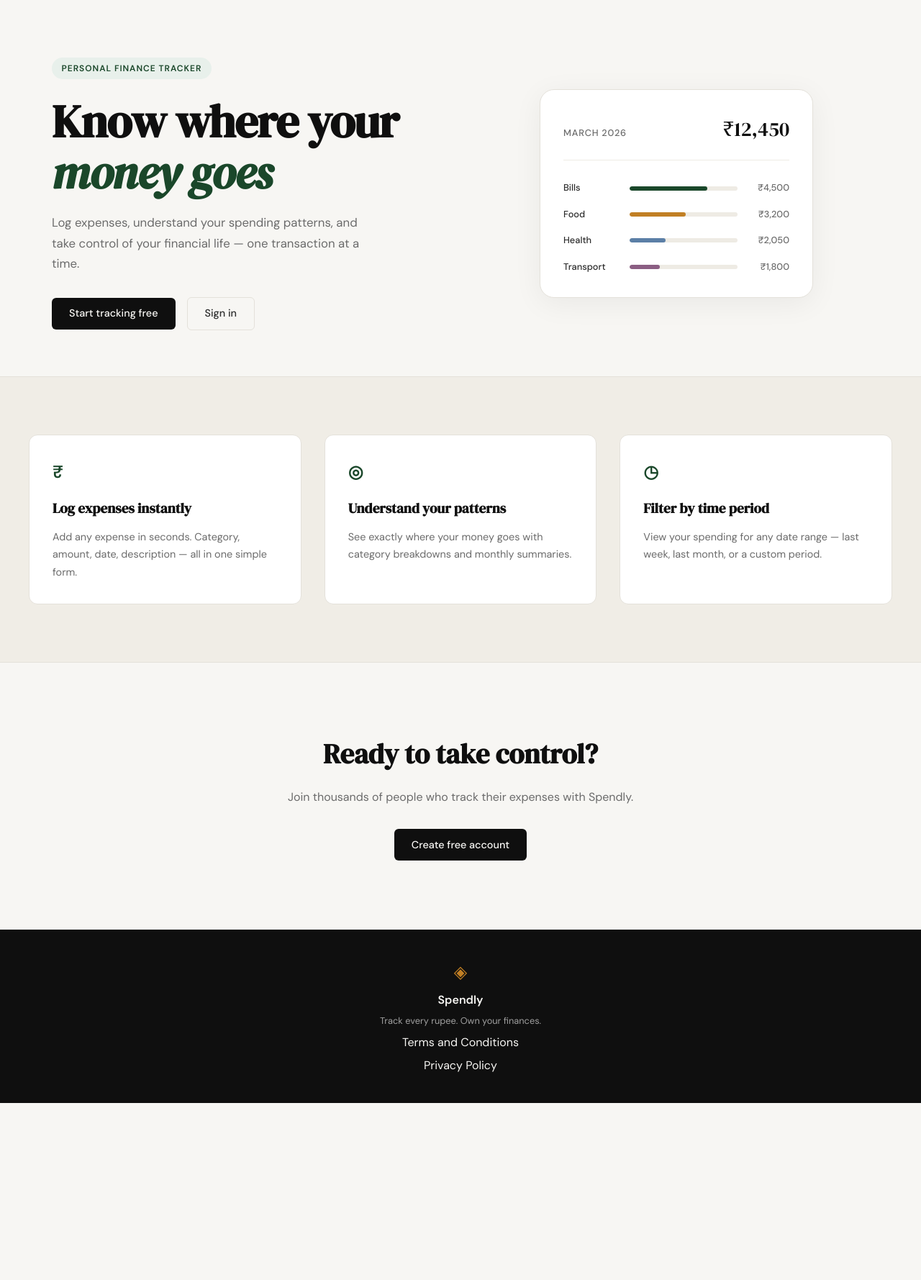
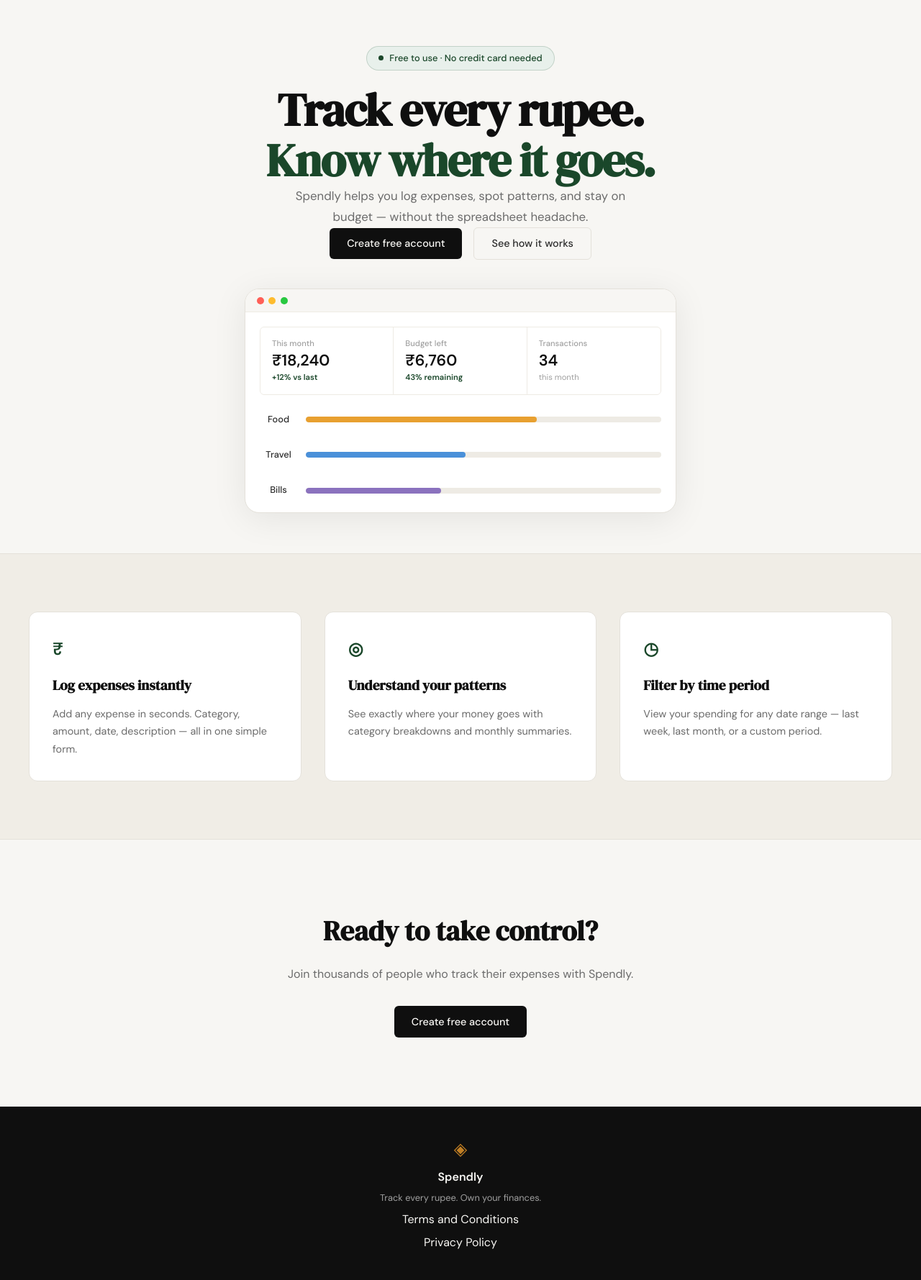
Before and after one commit to MDubey87/spendly, a Flask app: page / in a window 1280 px wide. Shown: the part 61-1840 px from the top of the page at 72% size. Before the commit the page ends 1594 px from the top, so only its background shows below. Run offline with Flask 3, Linux system fonts and the light colour scheme.

Commit message:
landing: redesign hero section to match mockup

```diff
--- /dev/null
+++ b/static/css/landing.css
@@ -0,0 +1,179 @@
+/* ------------------------------------------------------------------ */
+/* Hero — overrides style.css two-column layout                        */
+/* ------------------------------------------------------------------ */
+
+.hero {
+    padding: 4rem 2rem 3.5rem;
+    display: flex;
+    flex-direction: column;
+    align-items: center;
+    text-align: center;
+    gap: 2.5rem;
+    max-width: 860px;
+    margin: 0 auto;
+}
+
+/* Badge */
+
+.hero-badge {
+    display: inline-flex;
+    align-items: center;
+    gap: 0.5rem;
+    background: var(--accent-light);
+    color: var(--accent);
+    font-size: 0.8rem;
+    font-weight: 500;
+    padding: 0.35rem 1rem;
+    border-radius: 999px;
+    border: 1px solid rgba(26, 71, 42, 0.18);
+    margin-bottom: 1.25rem;
+    text-transform: none;
+    letter-spacing: 0;
+}
+
+.badge-dot {
+    width: 7px;
+    height: 7px;
+    border-radius: 50%;
+    background: var(--accent);
+    flex-shrink: 0;
+}
+
+/* Title */
+
+.hero-title {
+    font-size: clamp(2.5rem, 6vw, 4rem);
+    letter-spacing: -0.025em;
+    margin-bottom: 0;
+}
+
+.hero-title-accent {
+    color: var(--accent);
+    font-style: normal;
+}
+
+/* Subtitle */
+
+.hero-subtitle {
+    max-width: 480px;
+    margin: 0 auto;
+}
+
+/* Buttons */
+
+.hero-actions {
+    justify-content: center;
+}
+
+/* ------------------------------------------------------------------ */
+/* Mock browser card                                                   */
+/* ------------------------------------------------------------------ */
+
+.mock-browser {
+    background: var(--paper-card);
+    border: 1px solid var(--border);
+    border-radius: var(--radius-lg);
+    box-shadow: 0 8px 48px rgba(0, 0, 0, 0.08);
+    width: 100%;
+    max-width: 600px;
+    overflow: hidden;
+}
+
+.mock-browser-bar {
+    padding: 0.65rem 1rem;
+    border-bottom: 1px solid var(--border-soft);
+    display: flex;
+    align-items: center;
+    gap: 0.4rem;
+    background: var(--paper);
+}
+
+.dot {
+    width: 10px;
+    height: 10px;
+    border-radius: 50%;
+}
+
+.dot-red    { background: #ff5f57; }
+.dot-yellow { background: #febc2e; }
+.dot-green-btn { background: #28c840; }
+
+.mock-browser-body { padding: 1.25rem; }
+
+/* Stat tiles */
+
+.mock-stats {
+    display: grid;
+    grid-template-columns: repeat(3, 1fr);
+    border: 1px solid var(--border-soft);
+    border-radius: var(--radius-sm);
+    overflow: hidden;
+    margin-bottom: 1.5rem;
+    text-align: left;
+}
+
+.mock-stat {
+    padding: 0.85rem 1rem;
+    display: flex;
+    flex-direction: column;
+    gap: 0.15rem;
+    border-right: 1px solid var(--border-soft);
+}
+
+.mock-stat:last-child { border-right: none; }
+
+.mock-stat-label {
+    font-size: 0.7rem;
+    color: var(--ink-faint);
+    font-weight: 500;
+}
+
+.mock-stat-value {
+    font-size: 1.35rem;
+    font-weight: 700;
+    color: var(--ink);
+    line-height: 1.15;
+    font-family: var(--font-body);
+}
+
+.mock-stat-plain { font-family: var(--font-body); }
+
+.mock-stat-change {
+    font-size: 0.7rem;
+    font-weight: 600;
+    color: var(--accent);
+}
+
+.mock-stat-sub {
+    font-size: 0.7rem;
+    color: var(--ink-faint);
+}
+
+/* Bars — override two-column style.css grid */
+
+.mock-bar-row {
+    display: grid;
+    grid-template-columns: 52px 1fr;
+    align-items: center;
+    gap: 0.75rem;
+    margin-bottom: 0.8rem;
+}
+
+.mock-bar-row:last-child { margin-bottom: 0; }
+
+.mock-bar-track {
+    height: 8px;
+    background: #eeebe4;
+    border-radius: 999px;
+    overflow: hidden;
+}
+
+.mock-bar {
+    height: 100%;
+    border-radius: 999px;
+    transition: width 0.5s ease;
+}
+
+.mock-bar-orange { background: #e8a030; }
+.mock-bar-blue   { background: #4a90d9; }
+.mock-bar-purple { background: #8b72be; }
--- a/templates/landing.html
+++ b/templates/landing.html
@@ -2,59 +2,71 @@
 
 {% block title %}Spendly — Track Every Rupee{% endblock %}
 
+{% block head %}
+<link rel="stylesheet" href="{{ url_for('static', filename='css/landing.css') }}">
+{% endblock %}
+
 {% block content %}
 
 <section class="hero">
-    <div class="hero-inner">
-        <div class="hero-badge">Personal Finance Tracker</div>
+    <div class="hero-text">
+        <div class="hero-badge"><span class="badge-dot"></span>Free to use · No credit card needed</div>
         <h1 class="hero-title">
-            Know where your<br>
-            <em>money goes</em>
+            Track every rupee.<br>
+            <span class="hero-title-accent">Know where it goes.</span>
         </h1>
         <p class="hero-subtitle">
-            Log expenses, understand your spending patterns,
-            and take control of your financial life —
-            one transaction at a time.
+            Spendly helps you log expenses, spot patterns, and stay
+            on budget — without the spreadsheet headache.
         </p>
         <div class="hero-actions">
-            <a href="{{ url_for('register') }}" class="btn-primary">Start tracking free</a>
-            <a href="{{ url_for('login') }}" class="btn-ghost">Sign in</a>
+            <a href="{{ url_for('register') }}" class="btn-primary">Create free account</a>
+            <a href="#" class="btn-ghost">See how it works</a>
         </div>
     </div>
-    <div class="hero-visual">
-        <div class="mock-card">
-            <div class="mock-card-header">
-                <span class="mock-label">March 2026</span>
-                <span class="mock-total">₹12,450</span>
+
+    <div class="mock-browser">
+        <div class="mock-browser-bar">
+            <span class="dot dot-red"></span>
+            <span class="dot dot-yellow"></span>
+            <span class="dot dot-green-btn"></span>
+        </div>
+        <div class="mock-browser-body">
+            <div class="mock-stats">
+                <div class="mock-stat">
+                    <span class="mock-stat-label">This month</span>
+                    <span class="mock-stat-value">₹18,240</span>
+                    <span class="mock-stat-change">+12% vs last</span>
+                </div>
+                <div class="mock-stat">
+                    <span class="mock-stat-label">Budget left</span>
+                    <span class="mock-stat-value">₹6,760</span>
+                    <span class="mock-stat-change">43% remaining</span>
+                </div>
+                <div class="mock-stat">
+                    <span class="mock-stat-label">Transactions</span>
+                    <span class="mock-stat-value mock-stat-plain">34</span>
+                    <span class="mock-stat-sub">this month</span>
+                </div>
             </div>
             <div class="mock-bars">
                 <div class="mock-bar-row">
+                    <span class="mock-cat">Food</span>
+                    <div class="mock-bar-track">
+                        <div class="mock-bar mock-bar-orange" style="width: 65%"></div>
+                    </div>
+                </div>
+                <div class="mock-bar-row">
+                    <span class="mock-cat">Travel</span>
+                    <div class="mock-bar-track">
+                        <div class="mock-bar mock-bar-blue" style="width: 45%"></div>
+                    </div>
+                </div>
+                <div class="mock-bar-row">
                     <span class="mock-cat">Bills</span>
                     <div class="mock-bar-track">
-                        <div class="mock-bar" style="width: 72%"></div>
+                        <div class="mock-bar mock-bar-purple" style="width: 38%"></div>
                     </div>
-                    <span class="mock-amt">₹4,500</span>
-                </div>
-                <div class="mock-bar-row">
-                    <span class="mock-cat">Food</span>
-                    <div class="mock-bar-track">
-                        <div class="mock-bar mock-bar-2" style="width: 52%"></div>
-                    </div>
-                    <span class="mock-amt">₹3,200</span>
-                </div>
-                <div class="mock-bar-row">
-                    <span class="mock-cat">Health</span>
-                    <div class="mock-bar-track">
-                        <div class="mock-bar mock-bar-3" style="width: 33%"></div>
-                    </div>
-                    <span class="mock-amt">₹2,050</span>
-                </div>
-                <div class="mock-bar-row">
-                    <span class="mock-cat">Transport</span>
-                    <div class="mock-bar-track">
-                        <div class="mock-bar mock-bar-4" style="width: 28%"></div>
-                    </div>
-                    <span class="mock-amt">₹1,800</span>
                 </div>
             </div>
         </div>
```
